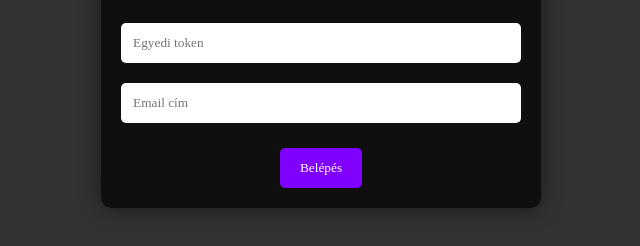
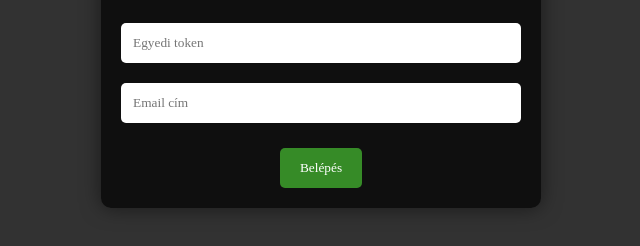
Before and after one commit to Zozzy087/A-S-M-U, a plain HTML site: page index.html in a window 1280 px wide. Shown: the part 356-602 px from the top of the page, without its empty margins (319-959 px from the left). Drawn offline with Linux system fonts and the light colour scheme.

Commit message:
Update index.html

```diff
--- a/index.html
+++ b/index.html
@@ -38,7 +38,7 @@
             font-family: inherit;
         }
         button {
-            background-color: #7f00ff;
+            background-color: #368B27;
             color: white;
             border: none;
             padding: 12px 20px;
```
